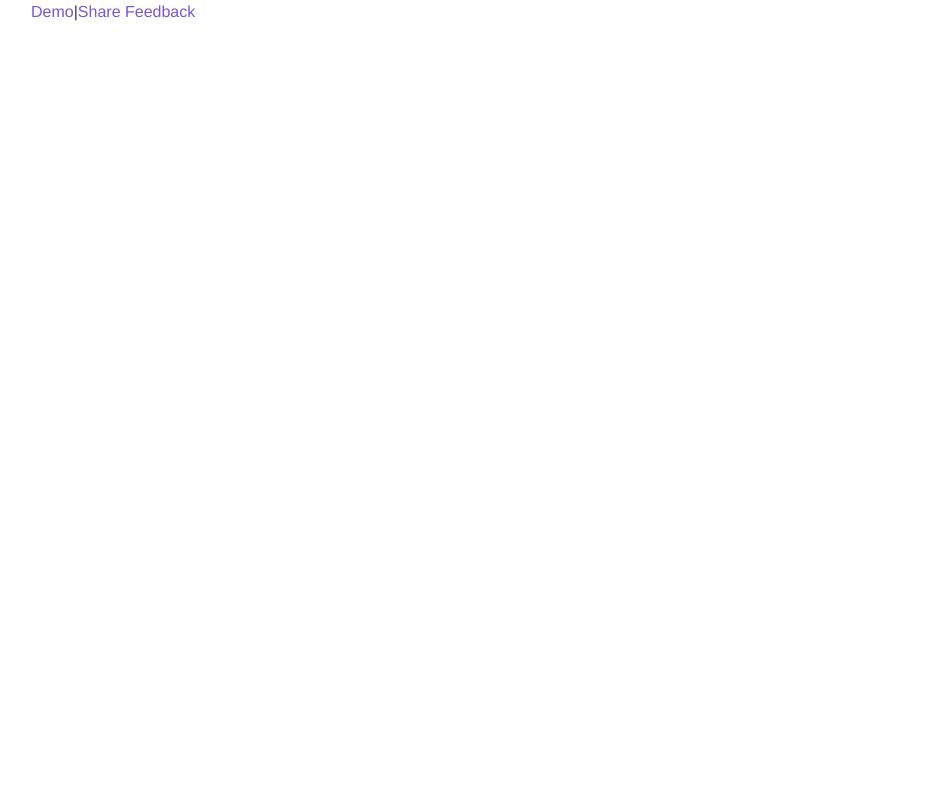
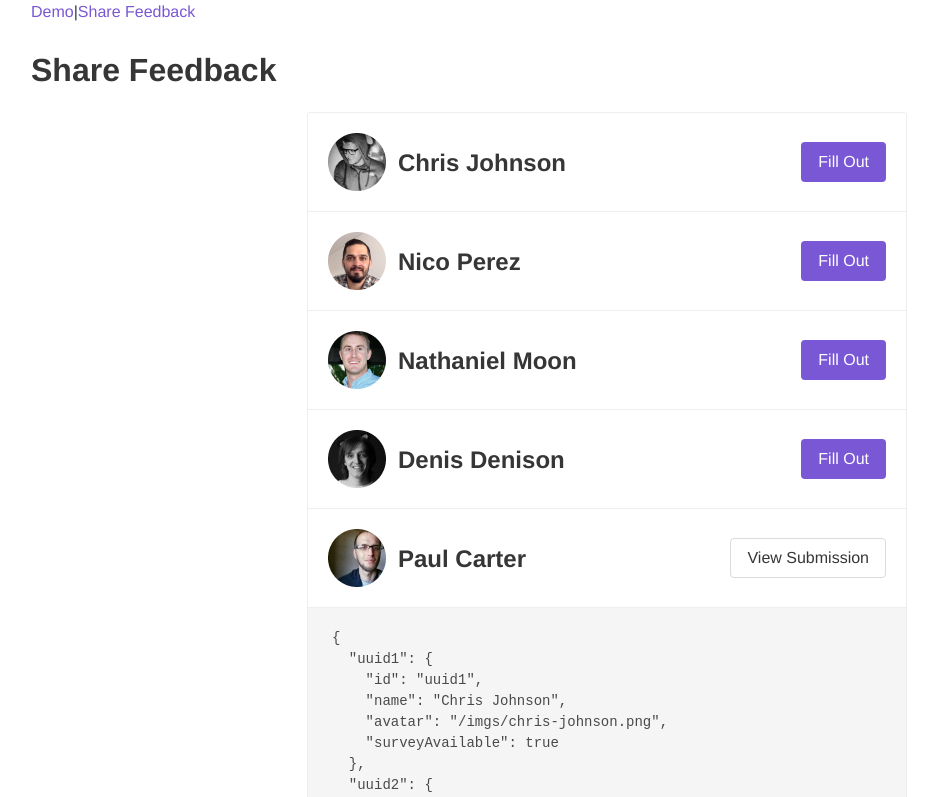
Before and after one commit to ryanhightower/honesto-prototype, a Vue app: page /feedback in a window 1280 px wide. Shown: the top 797 px of the page, without its empty margins (33-971 px from the left). Built offline with nearby package versions, Linux system fonts and the light colour scheme.

Commit message:
Add Feedback Users view

```diff
--- a/src/router.js
+++ b/src/router.js
@@ -27,6 +27,13 @@ export default new Router({
       path: '/feedback',
       name: 'feedback',
       component: () => import(/* webpackChunkName: "about" */ './views/Feedback.vue'),
+      children: [
+        {
+          path: '/feedback/',
+          name: "feedbackUsers",
+          component: () => import(/* webpackChunkName: "about" */ './views/FeedbackUsers.vue'),
+        },
+      ]
     },
     // {
     //   path: '/feedback/u/:userId',
--- /dev/null
+++ b/src/views/FeedbackUsers.vue
@@ -0,0 +1,50 @@
+<template>
+  <div class="feedback container">
+    <h1 class="title is-3">Share Feedback</h1>
+    <div class="container" style="max-width: 600px; border: 1px solid #eee; border-radius: 3px;">
+    <div
+      v-for="user in users"
+      :key="user.id"
+      class="level"
+      style="margin: 0; padding: 20px; border-bottom: 1px solid #eee;">
+      <div class="level-left">
+        <img :src="user.avatar" alt="" class="level-item">
+        <h3 class="level-item title is-4">{{ user.name }}</h3>
+      </div>
+      <div class="level-right">
+        <a
+          v-if="user.surveyAvailable"
+          class="button is-primary"
+          @click.prevent="startSurveyFor(user.id)">Fill Out</a>
+        <a
+          v-if="! user.surveyAvailable"
+          class="button"
+          @click.prevent="viewSubmissionFor(user.id)">View Submission</a>
+      </div>
+    </div>
+    <pre>{{ users }}</pre>
+    </div>
+  </div>
+</template>
+
+<script>
+import { mapState, mapGetters } from "vuex"
+
+export default {
+  name: 'feedbackUsers',
+  data() {
+    return {
+    }
+  },
+  computed: {
+    ...mapState(['users', 'questions', 'questionsIndex']),
+    ...mapGetters(['currentUser']),
+    firstQuestion() { return this.questionsIndex[0] }
+  },
+  methods: {
+    startSurveyFor(userId){
+      this.$router.push({ name: "feedbackQuestions", params: { userId }, query: { q: this.firstQuestion }})
+    }
+  }
+}
+</script>
```
